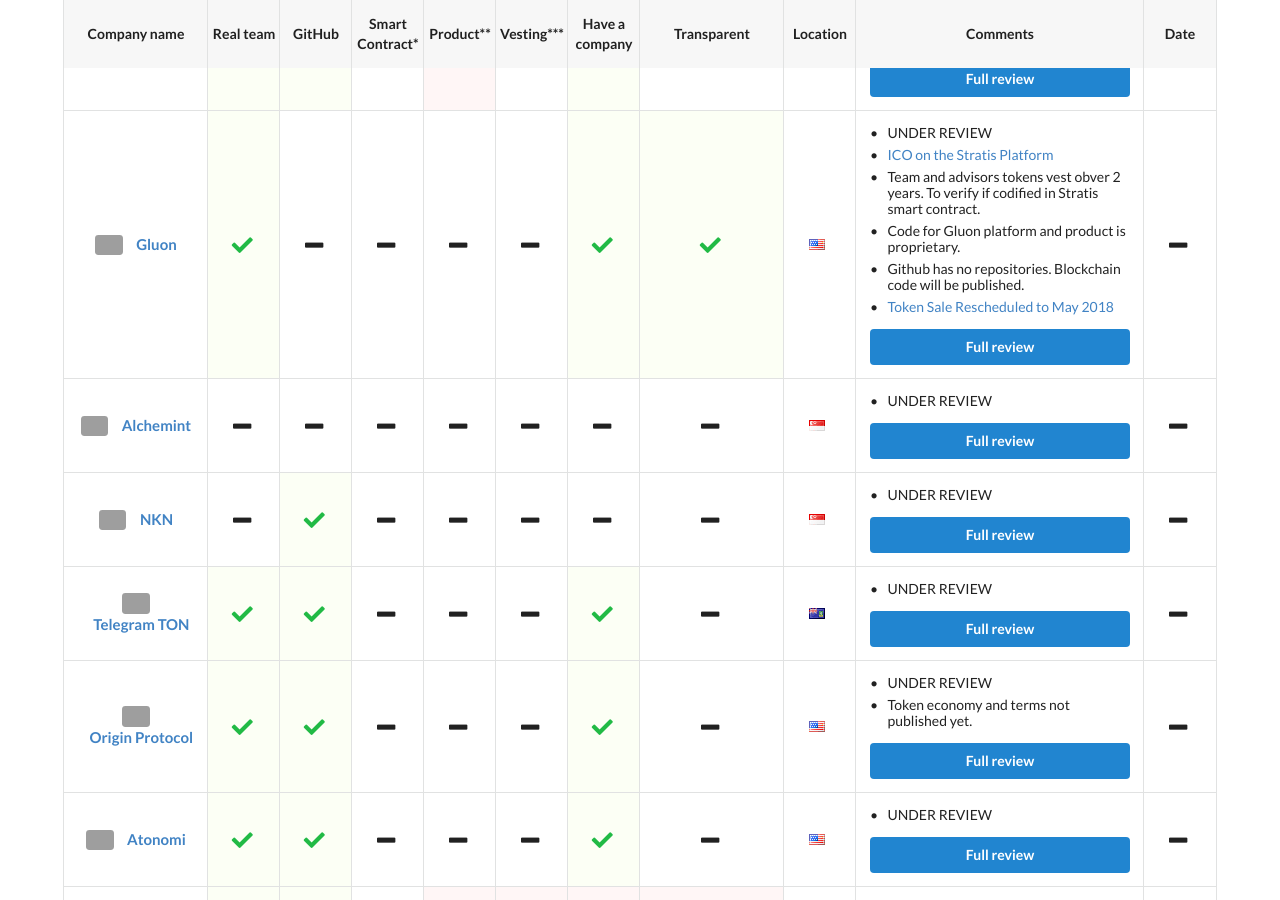
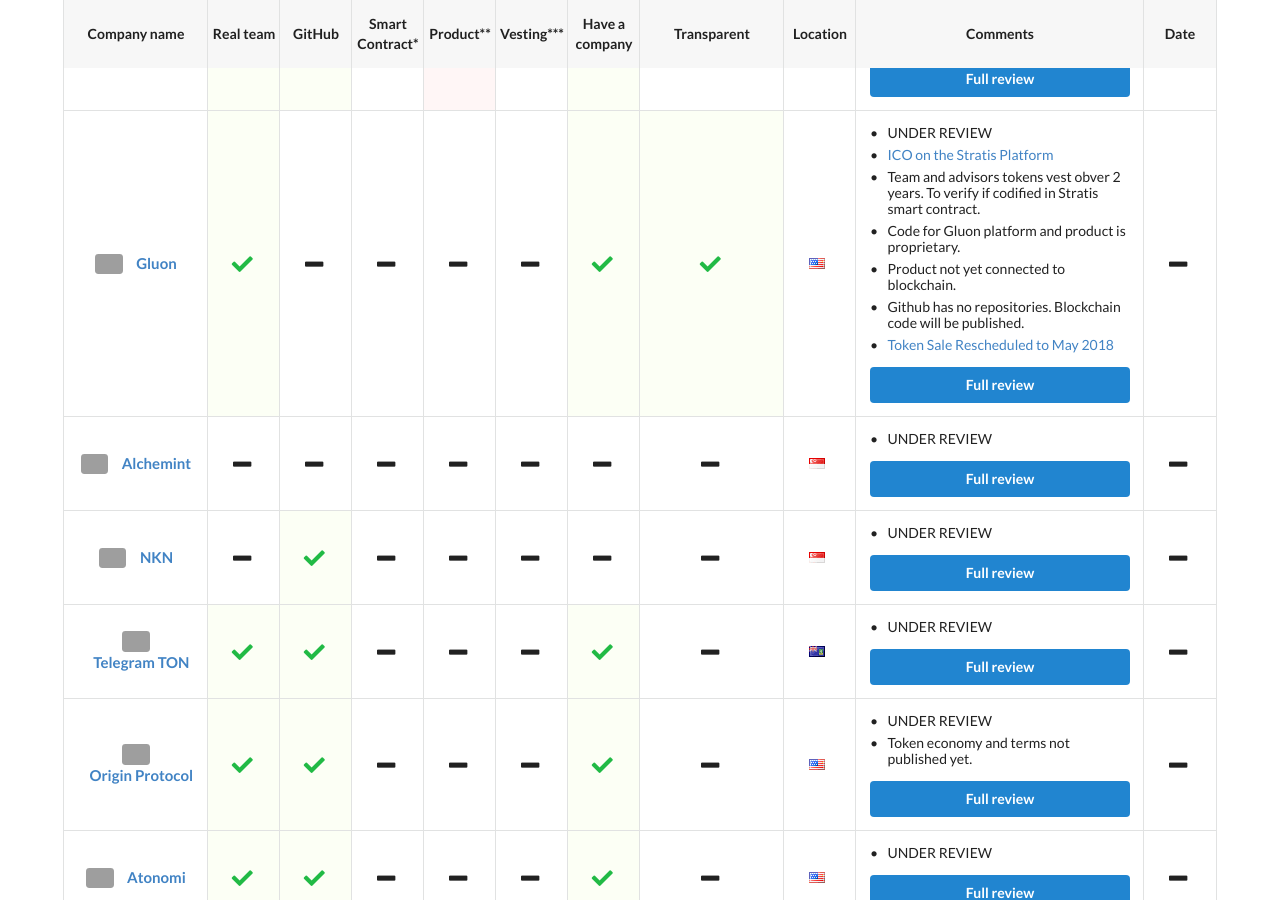
Before and after one commit to ico-check/ico-check, a Jekyll site: the page built from in-review.md, in a window 1280 px wide and 900 px high, scrolled down 815 px. Built offline with Jekyll 4.4.1, drawn with Linux system fonts in a browser that asks for light colours; nearby versions of some CDN libraries; grey boxes are pictures that could not be loaded.

Commit message:
57-gluon-ico-check
added comment

```diff
--- a/_data/in-review-icos.yml
+++ b/_data/in-review-icos.yml
@@ -72,6 +72,7 @@
       url: https://stratisplatform.com/2018/01/17/stratis_partners_with_gluon/
     - content: Team and advisors tokens vest obver 2 years. To verify if codified in Stratis smart contract.
     - content: Code for Gluon platform and product is proprietary.
+    - content: Product not yet connected to blockchain.
     - content: Github has no repositories. Blockchain code will be published.
     - content: Token Sale Rescheduled to May 2018
       url: https://www.gluon.com/gluon-token-sale-rescheduled/
```
